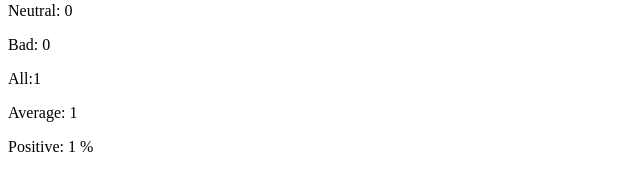
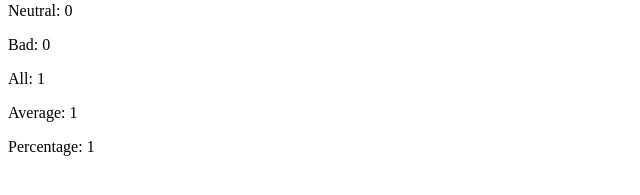
Before and after one commit to p-valenti/fullstackopen, a React (Vite) app in the folder part1/unicafe/: page / in a window 1280 px wide. Both pictures are taken after a click on the button "good". Shown: the part 187-382 px from the top of the page, without its empty margins (0-640 px from the left). Built offline with nearby package versions, Linux system fonts and the light colour scheme.

Commit message:
Exercise 1.10

```diff
--- a/part1/unicafe/src/App.jsx
+++ b/part1/unicafe/src/App.jsx
@@ -9,15 +9,27 @@ const Statistics = (props) => {
     const percentage = props.good/total;
     return (
         <>
-            <p>Good: {props.good} </p>
-            <p>Neutral: {props.neutral}</p>
-            <p>Bad: {props.bad}</p>
-            <p>All:{total}</p>
-            <p>Average: {average}</p>
-            <p>Positive: {percentage} %</p>
+            <StatisticLine text="Good" value={props.good} />
+            <StatisticLine text="Neutral" value={props.neutral} />
+            <StatisticLine text="Bad" value={props.bad} />
+            <StatisticLine text="All" value={total} />
+            <StatisticLine text="Average" value={average} />
+            <StatisticLine text="Percentage" value={percentage} />
         </>
     )
 }
+
+const StatisticLine = ({text, value}) => {
+    return (
+        <>
+            <p>{text}: {value}</p>
+        </>
+    )
+}
+
+const Button = ({scoreButton, text}) => (
+    <button onClick={scoreButton}>{text}</button>
+)
 
 const App = () => {
     // save clicks of each button to its own state
@@ -43,9 +55,9 @@ const App = () => {
     return (
         <div>
             <h2>Give feedback</h2>
-            <button onClick={handleClickGood}>good</button>
-            <button onClick={handleClickNeutral}>neutral</button>
-            <button onClick={handleClickBad}>bad</button>
+            <Button scoreButton={handleClickGood} text="good"/>
+            <Button scoreButton={handleClickNeutral} text="neutral"/>
+            <Button scoreButton={handleClickBad} text="bad"/>
             <h2>Statistics</h2>
             <Statistics good={good} neutral={neutral} bad={bad}/>
         </div>
```
